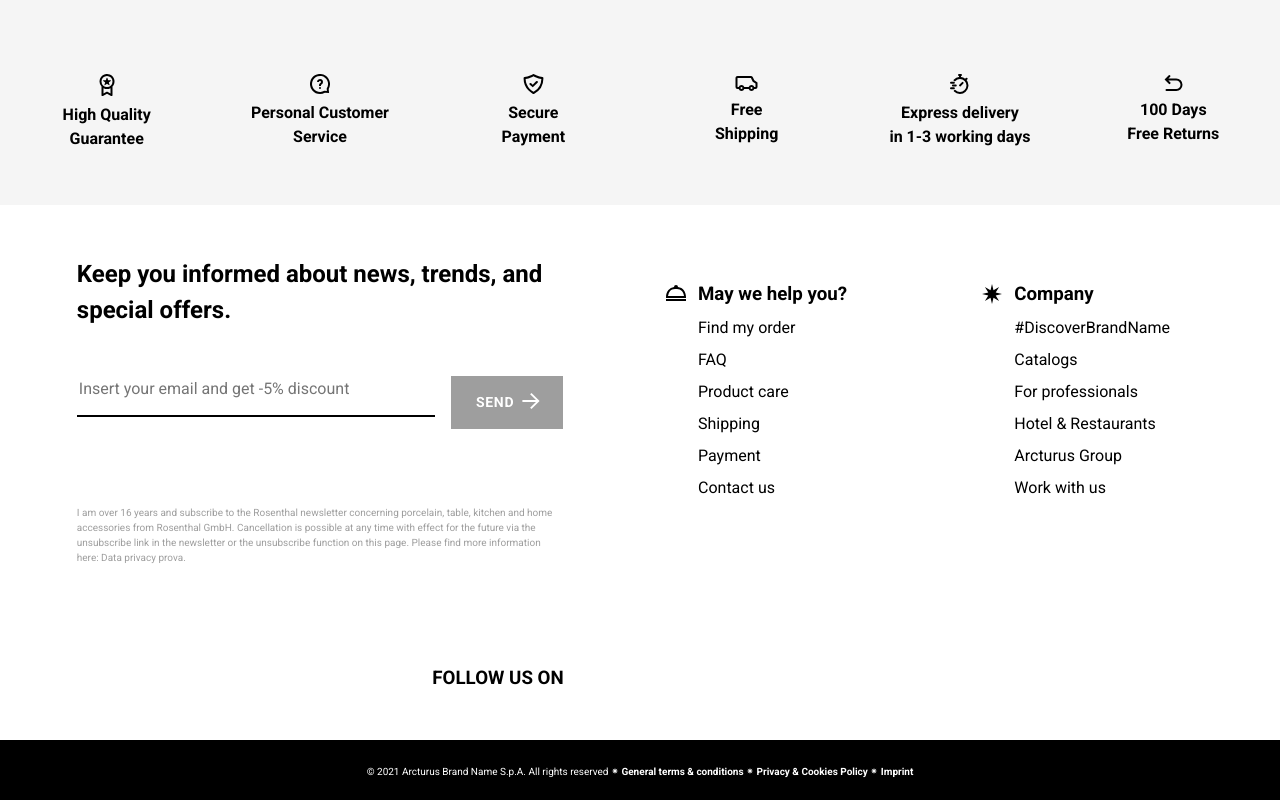
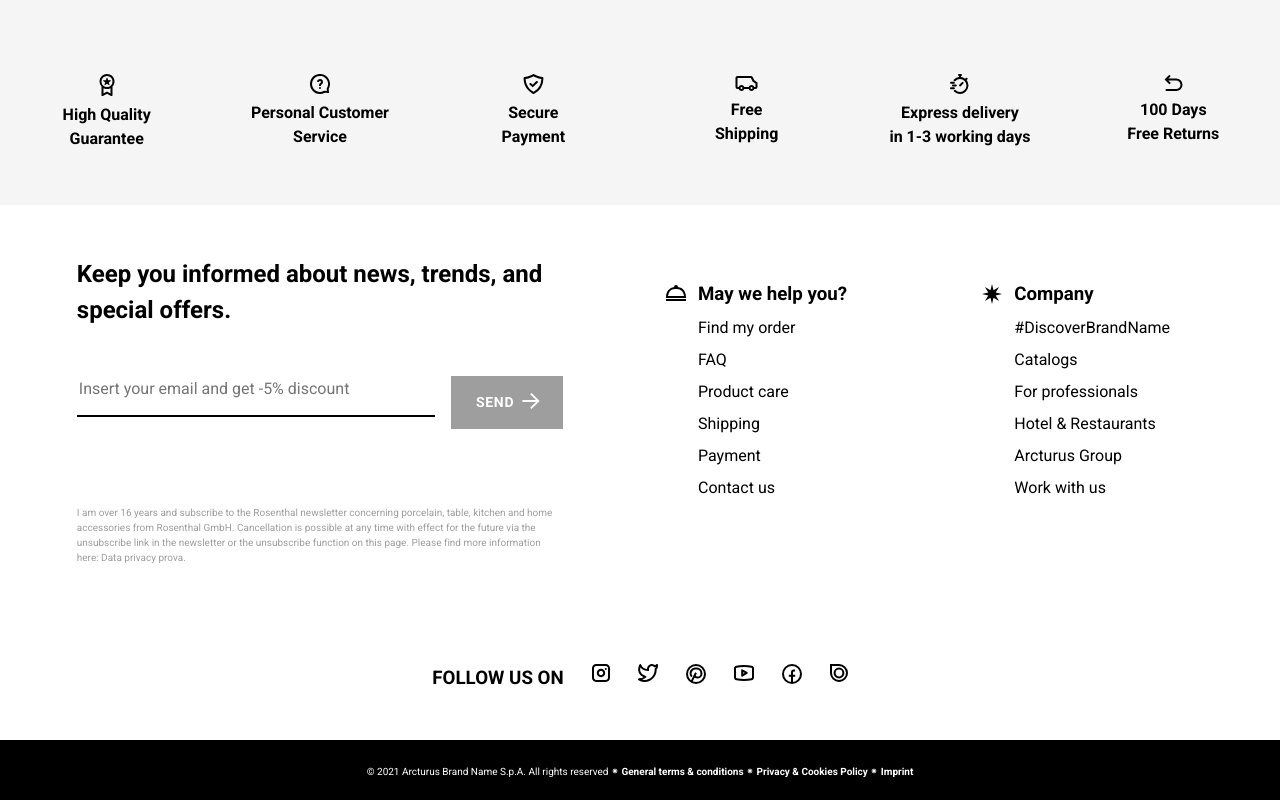
Before and after one commit to arturobassoli/fragolastore, a website: page src/index.html in a window 1280 px wide. Shown: the part 2545-3345 px from the top of the page. Drawn offline with nearby package versions, Linux system fonts and the light colour scheme; files that its build step writes are made by us from their sources.

Commit message:
fix: social + hover

```diff
--- a/src/sass/components/_social.scss
+++ b/src/sass/components/_social.scss
@@ -13,8 +13,63 @@
   .link-social {
     --gap: 40px;
 
-    a > * {
-      color: rgba(0, 0, 0, 0);
+    a {
+      position: relative;
+
+      * {
+        transition: 0.2s;
+      }
+
+      svg {
+        fill: var(--clr-white);
+        position: relative;
+      }
+
+      &:nth-child(-n + 2) svg,
+      &:nth-child(4) svg {
+        fill: var(--clr-black);
+      }
+
+      &:nth-child(3) svg,
+      &:nth-child(n + 5) svg {
+        stroke: var(--clr-black);
+      }
+
+      &:before {
+        content: "";
+        width: 0.5rem;
+        height: 0.5rem;
+        border-radius: 150%;
+        background-color: var(--clr-white);
+        position: absolute;
+        top: 50%;
+        left: 50%;
+        transform: translate(-43%, -100%);
+        transition: 0.2s;
+      }
+
+      &:hover {
+        &:before {
+          transform: scale(4) translate(-12%, -24%);
+          background-color: var(--clr-black);
+        }
+
+        svg {
+          fill: var(--clr-black);
+          position: relative;
+        }
+
+        &:nth-child(-n + 2) svg,
+        &:nth-child(4) svg {
+          fill: var(--clr-white);
+        }
+
+        &:nth-child(3) svg,
+        &:nth-child(n + 5) svg {
+          stroke: var(--clr-white);
+          z-index: 9;
+        }
+      }
     }
   }
 
```
